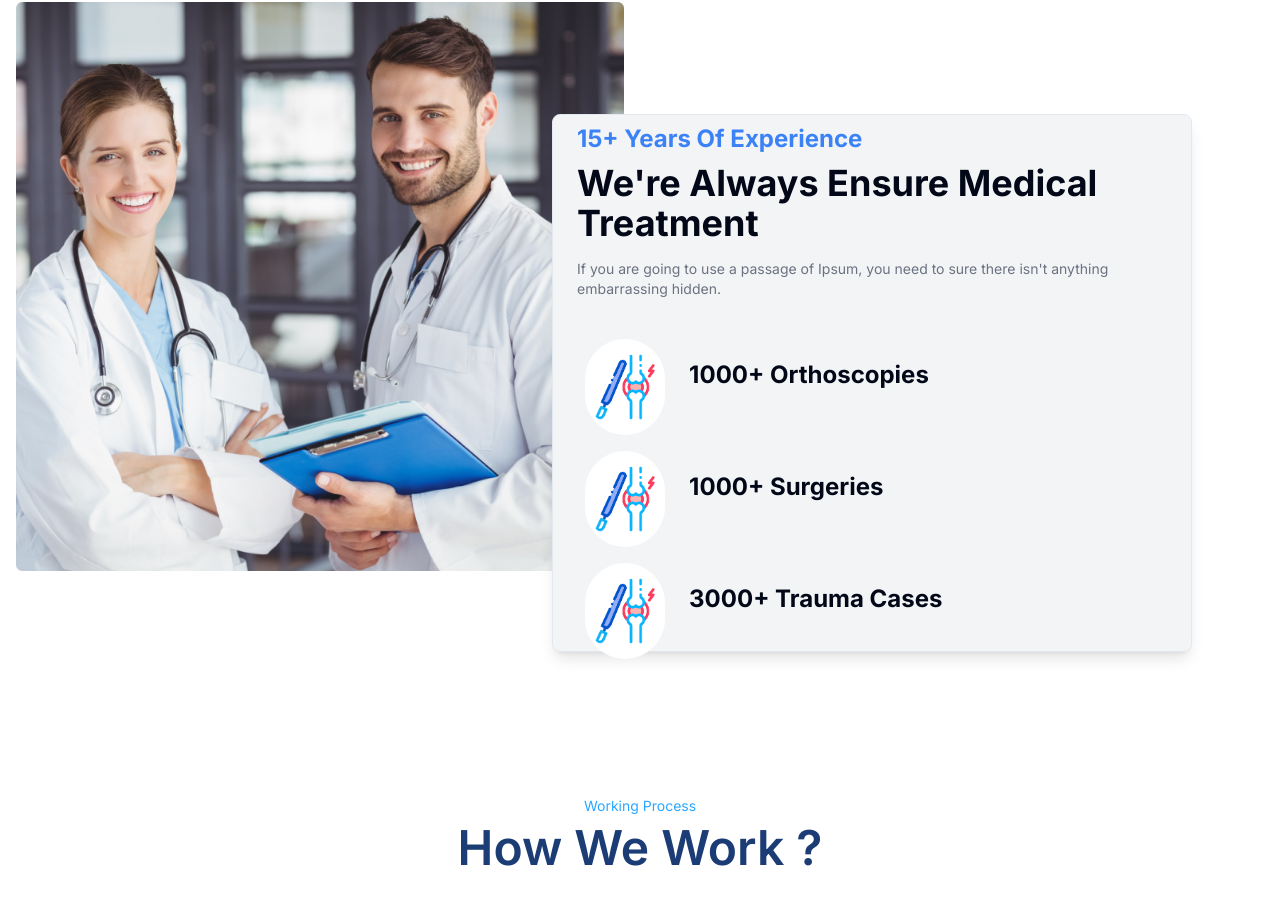
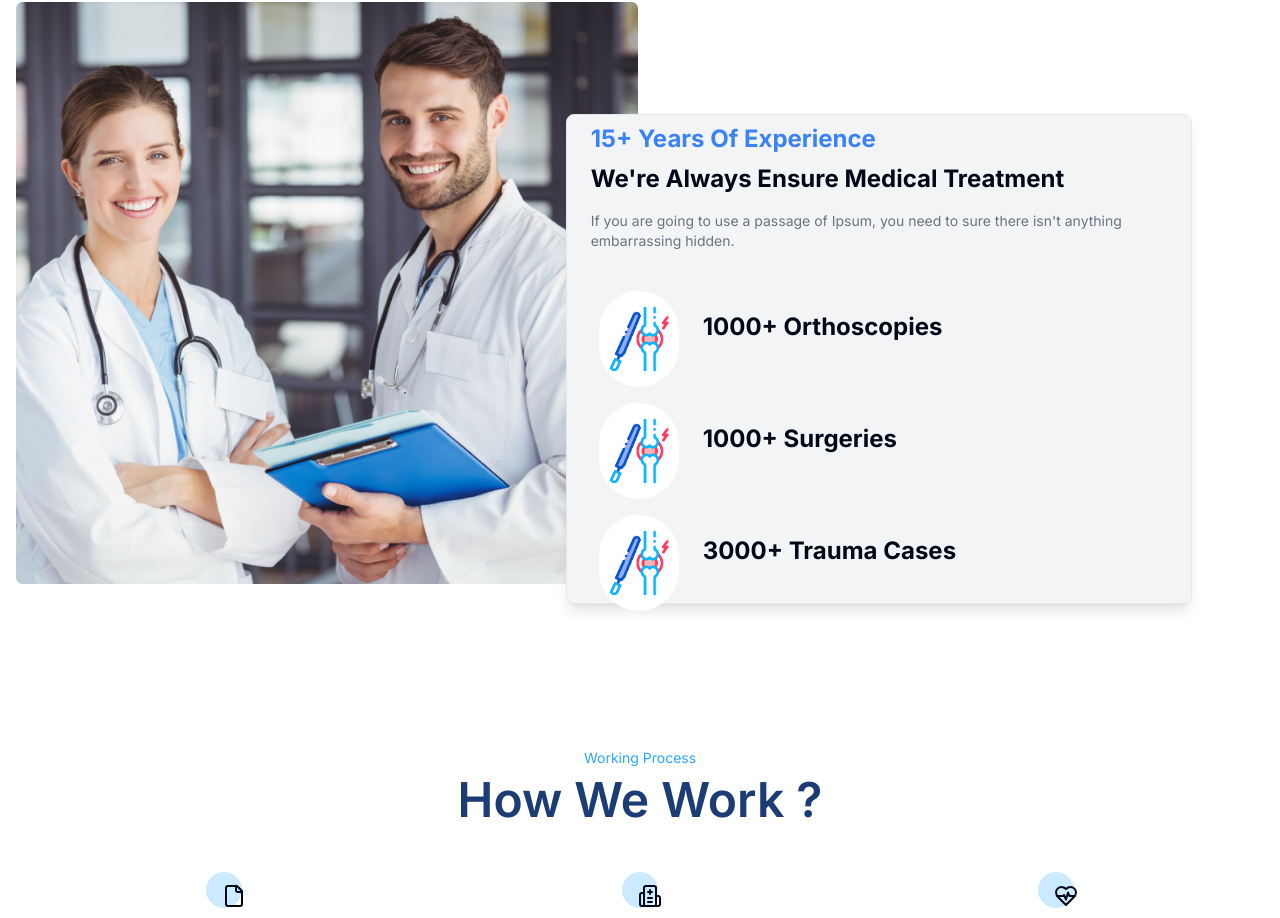
Before and after one commit to Snaptics2000/doctorvenu, a Next.js app: page / in a window 1280 px wide. Shown: the part 1178-2096 px from the top of the page. Built offline with nearby package versions, Linux system fonts and the light colour scheme.

Commit message:
Update index.tsx

```diff
--- a/src/app/component/Experience/index.tsx
+++ b/src/app/component/Experience/index.tsx
@@ -73,7 +73,7 @@ const Experience = () => {
             <h1 className="text-blue-500 font-bold text-2xl">
               15+ Years Of Experience
             </h1>
-            <h1 className="font-bold pt-2 text-4xl">
+            <h1 className="font-bold pt-2 text-2xl">
               We're Always Ensure Medical Treatment
             </h1>
             <p className="pt-4 text-sm text-gray-500">
```
